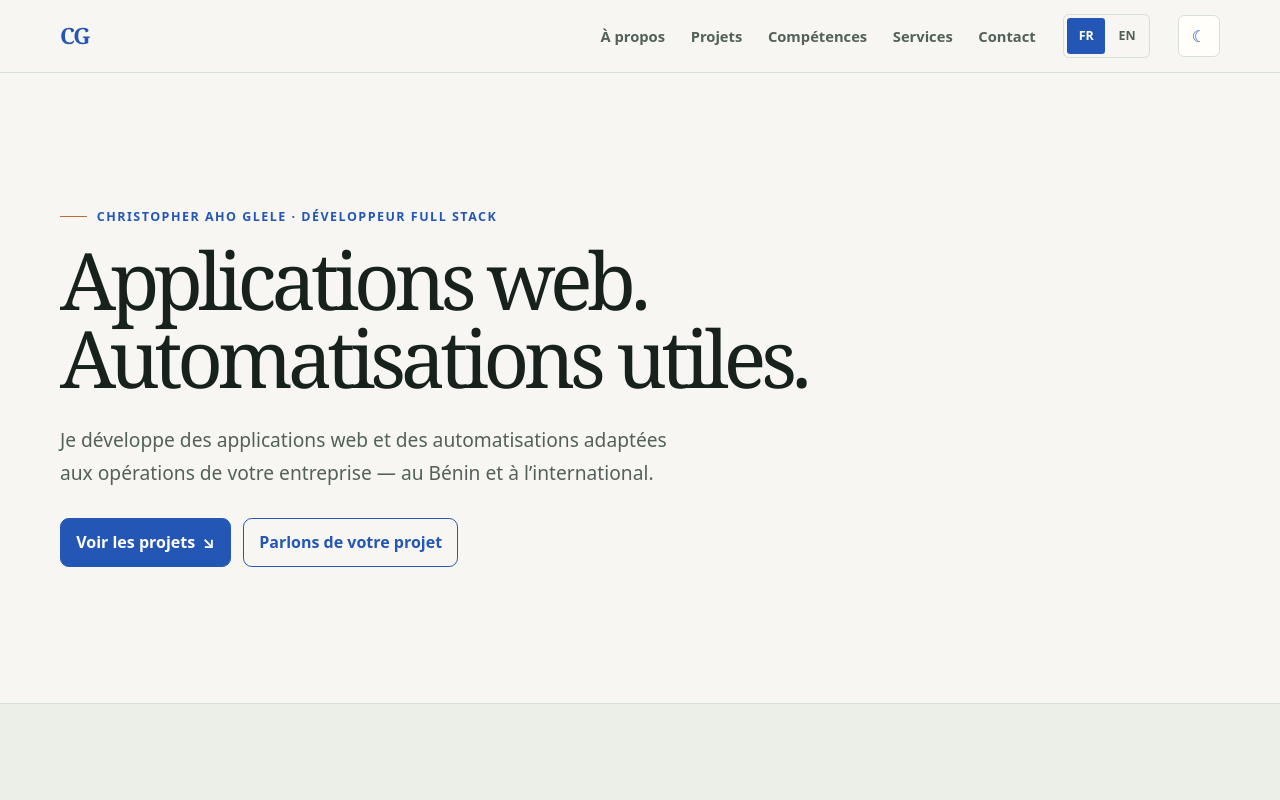
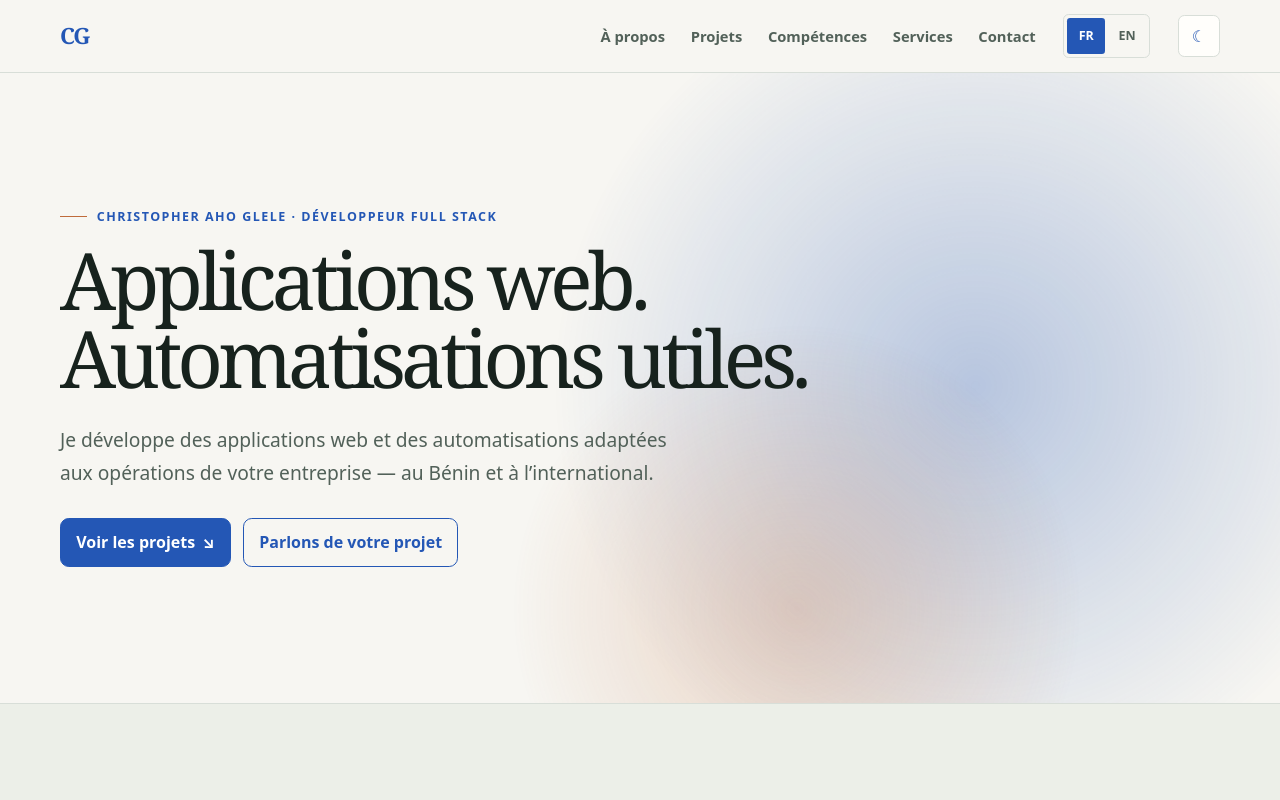
Before and after one commit to dev-Chris06/dev-Chris06.github.io, a plain HTML site: page index.html in a window 1280 px wide. Shown: the top 800 px of the page. Drawn offline with Linux system fonts and the light colour scheme.

Commit message:
Ajoute des halos de couleur animés derrière le hero

```diff
--- a/css/hero.css
+++ b/css/hero.css
@@ -1,11 +1,39 @@
 /* Introduction : message central et actions prioritaires */
 
 .hero-section {
+  position: relative;
+  isolation: isolate;
+  overflow: hidden;
   display: flex;
   min-height: min(48rem, calc(88svh - 4.5rem));
   align-items: center;
   padding-block: clamp(4.5rem, 10vw, 8rem);
   border-bottom: 1px solid var(--border);
+}
+
+/* Halos de couleur derrière le hero, dans la moitié droite. Leur dérive est dans motion.css. */
+.hero-section::before,
+.hero-section::after {
+  position: absolute;
+  z-index: -1;
+  aspect-ratio: 1;
+  border-radius: 50%;
+  content: "";
+  pointer-events: none;
+}
+
+.hero-section::before {
+  top: -18%;
+  right: -10%;
+  width: min(52rem, 95vw);
+  background: radial-gradient(closest-side, color-mix(in srgb, var(--accent) 30%, transparent), transparent);
+}
+
+.hero-section::after {
+  right: 16%;
+  bottom: -32%;
+  width: min(36rem, 75vw);
+  background: radial-gradient(closest-side, color-mix(in srgb, var(--accent-warm) 26%, transparent), transparent);
 }
 
 .hero-eyebrow,
--- a/css/motion.css
+++ b/css/motion.css
@@ -36,6 +36,14 @@
     display: inline-block;
     animation: word-up 800ms cubic-bezier(.2, .7, .2, 1) both;
     animation-delay: calc(120ms + var(--word-index, 0) * 90ms);
+  }
+
+  /* Dérive lente des halos du hero, en aller-retour pour éviter tout saut en fin de boucle. */
+  .hero-section::before {
+    animation: halo-drift 26s ease-in-out infinite alternate;
+  }
+  .hero-section::after {
+    animation: halo-drift-warm 32s ease-in-out infinite alternate;
   }
 
   /* Apparition au défilement, classes posées par initReveal. */
@@ -99,3 +107,15 @@
     filter: none;
   }
 }
+
+@keyframes halo-drift {
+  to {
+    transform: translate(-14%, 10%) scale(1.12);
+  }
+}
+
+@keyframes halo-drift-warm {
+  to {
+    transform: translate(18%, -16%) scale(.9);
+  }
+}
```
